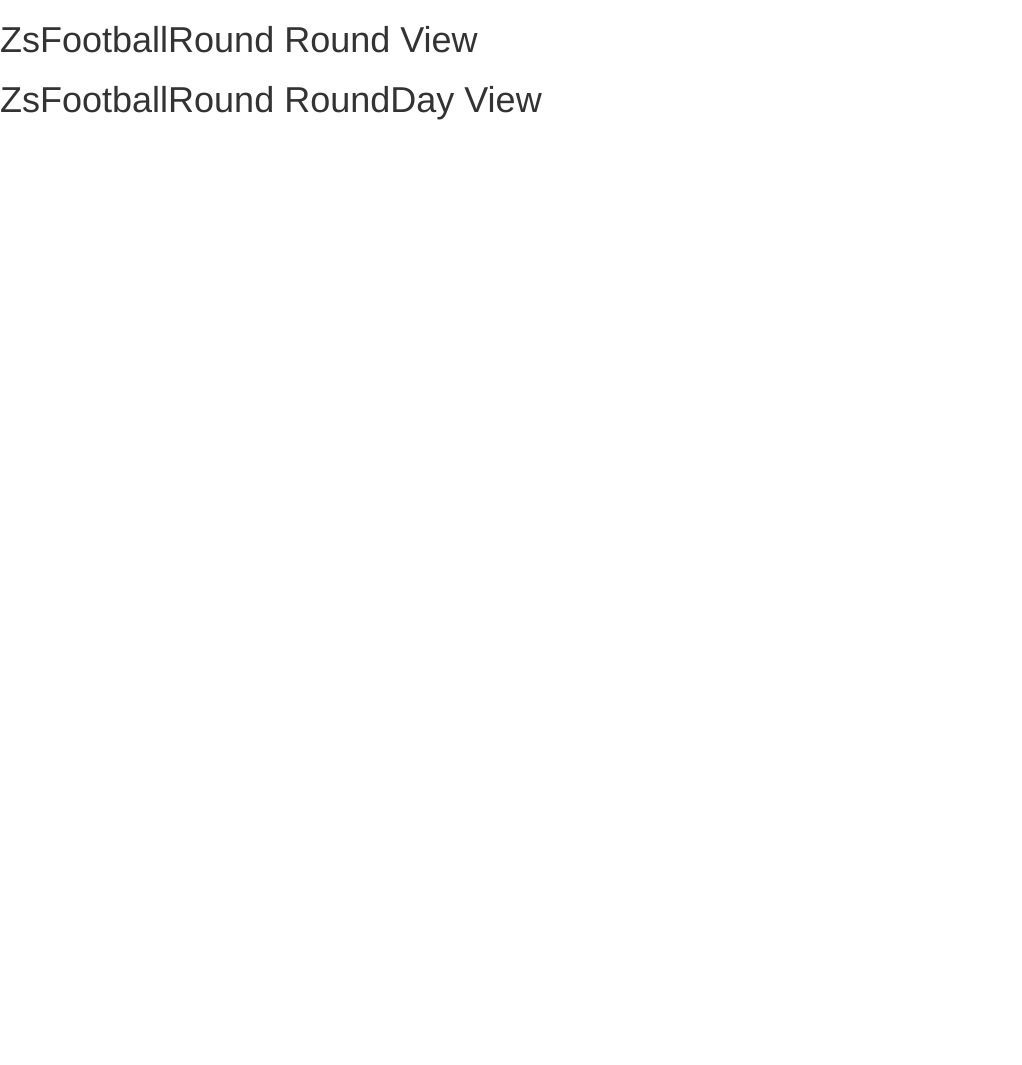
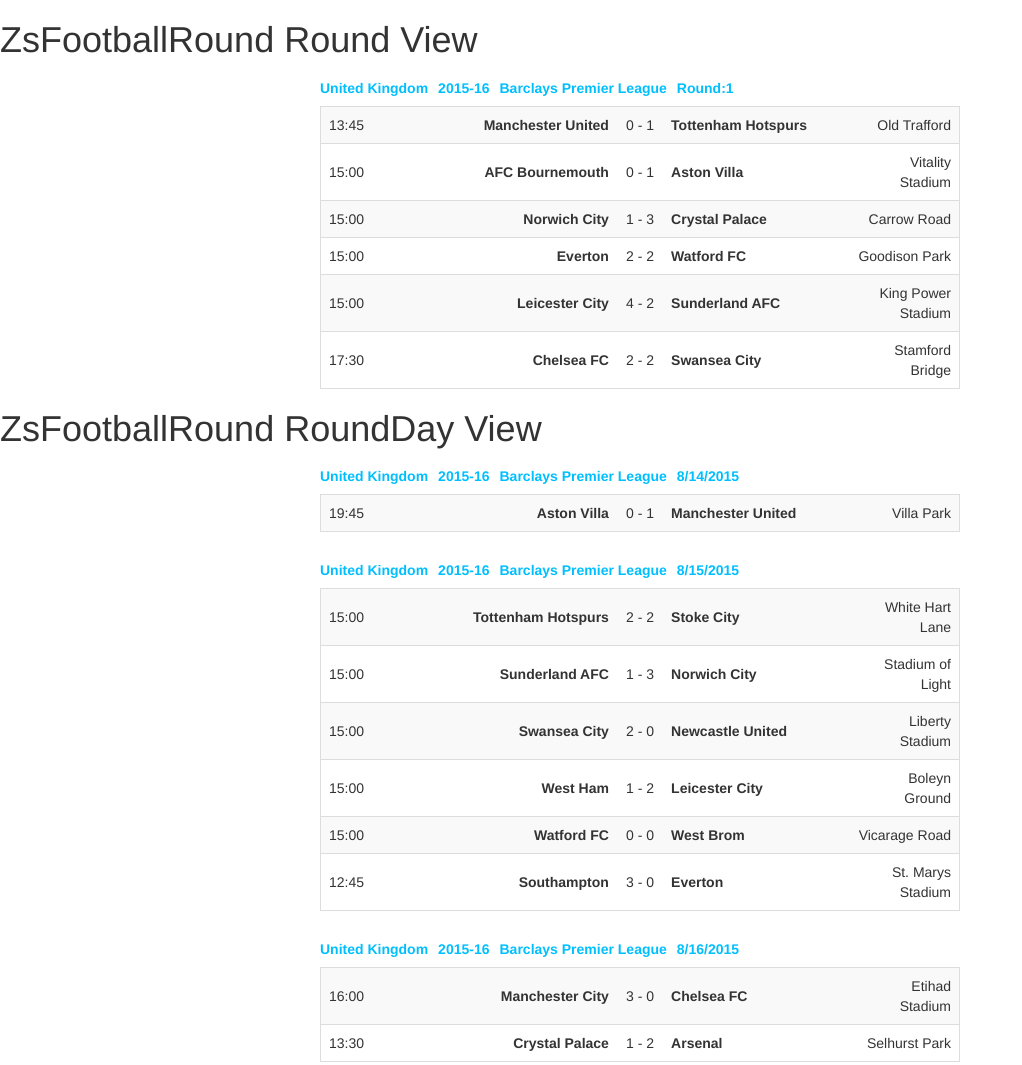
Before and after one commit to zsagia/zsfootball-round, a website: page demos/index.html in a window 1280 px wide. Shown: the top 1065 px of the page, without its empty margins (0-1022 px from the left). Before the commit the page ends 800 px from the top, so only its background shows below. Drawn offline with nearby package versions, Linux system fonts and the light colour scheme.

Commit message:
Adds new goals logic to demos

```diff
--- a/demos/index.html
+++ b/demos/index.html
@@ -5,9 +5,9 @@
 	<title>Demo: ZsFootballRound</title>
 
 	<link rel="stylesheet" href="../node_modules/bootstrap/dist/css/bootstrap.css">
-	<link rel="stylesheet" href="../build/zsFootballRound.css">
+	<link rel="stylesheet" href="../build/round.css">
 
-	<script src="../build/globals/zsFootballRound.js"></script>
+	<script src="../build/globals/Round.js"></script>
 	<style>
 		table {
 			margin: auto;
@@ -21,7 +21,7 @@
 <body>
 	<h1>ZsFootballRound Round View</h1>
 	<script type="text/javascript">
-		new metal.ZsFootballRound({
+		new metal.Round({
 			elementClasses: 'table-striped table-bordered',
 			round: {
 				id: 301,
@@ -39,76 +39,159 @@
 					id: 7101,
 					attendance: 75261,
 					awayClub: 'Tottenham Hotspurs',
-					awayGoals: 0,
+					goals: {
+						awayGoals: {
+							firstHalf: [
+								{22: 'Walker K. (Rooney W.) (own goal)'}
+							],
+							secondHalf: []
+						},
+						homeGoals: {
+							firstHalf: [],
+							secondHalf: []
+						}
+					},
 					homeClub: 'Manchester United',
-					homeGoals: 1,
 					matchDate: 1439041500000,
 					round: 1,
-					venue: {id: 6001},
+					location: {id: 6001, name: 'Old Trafford'},
 					type: {id: 1001, name: 'Premiere League'}
 				},
 				{
 					id: 7102,
 					attendance:  11155,
 					awayClub: 'Aston Villa',
-					awayGoals: 1,
+					goals: {
+						awayGoals: {
+							firstHalf: [],
+							secondHalf: [
+								{
+									72: '(Westwood A.) Gestede R.'
+								}
+							]
+						},
+						homeGoals: {
+							firstHalf: [],
+							secondHalf: []
+						}
+					},
 					homeClub: 'AFC Bournemouth',
-					homeGoals: 0,
 					matchDate: 1439046000000,
 					round: 1,
-					venue: {id: 6004},
+					location: {id: 6004, name: 'Vitality Stadium'},
 					type: {id: 1001, name: 'Premiere League'}
 				},
 				{
 					id: 7103,
 					attendance: 27036,
 					awayClub: 'Crystal Palace',
-					awayGoals: 3,
+					goals: {
+						awayGoals: {
+							firstHalf: [
+								{39: '(Puncheon J.) Zaha W.'}
+							],
+							secondHalf: [
+								{49: '(Souare P.) Delaney D.'},
+								{94: '(McArthur J.) Cabaye Y.'}
+							]
+						},
+						homeGoals: {
+							firstHalf: [],
+							secondHalf: [
+								{69: 'Redmond N. (Hoolahan W.)'}
+							]
+						}
+					},
 					homeClub: 'Norwich City',
-					homeGoals: 1,
 					matchDate: 1439046000000,
 					round: 1,
 					referee: 'Simon Hooper',
-					venue: {id: 6012},
+					location: {id: 6012, name: 'Carrow Road'},
 					type: {id: 1001, name: 'Premiere League'}
 				},
 				{
 					id: 7104,
 					attendance: 39063,
 					awayClub: 'Watford FC',
-					awayGoals: 2,
+					goals: {
+						awayGoals: {
+							firstHalf: [
+								{14: 'Layun M.'}
+							],
+							secondHalf: [
+								{83: '(Deeney T.) Ighalo O.'}
+							]
+						},
+						homeGoals: {
+							firstHalf: [],
+							secondHalf: [
+								{76: 'Barkley R. (Kone A.)'},
+								{86: 'Kone A. (Lukaku R.)'}
+							]
+						}
+					},
 					homeClub: 'Everton',
-					homeGoals: 2,
 					matchDate: 1439046000000,
 					round: 1,
 					referee: 'Mike Jones',
-					venue: 6007,
+					location: {id: 6007, name: 'Goodison Park'},
 					type: {id: 1001, name: 'Premiere League'}
 				},
 				{
 					id: 7105,
 					attendance: 32242,
 					awayClub: 'Sunderland AFC',
-					awayGoals: 2,
+					goals: {
+						awayGoals: {
+							firstHalf: [],
+							secondHalf: [
+								{60: '(Rodwell J.) Defoe J.'},
+								{71: '(Lens J.) Fletcher S.'}
+							]
+						},
+						homeGoals: {
+							firstHalf: [
+								{11: 'Vardy J. (Albrighton M.)'},
+								{18: 'Mahrez R. (Albrighton M.)'},
+								{25: 'Mahrez R. (Penalty)'}],
+							secondHalf: [
+								{66: 'Albrighton M.'}
+							]
+						}
+					},
 					homeClub: 'Leicester City',
-					homeGoals: 4,
 					matchDate: 1439046000000,
 					round: 1,
 					referee: 'Lee Mason',
-					venue: 6008,
+					location: {id: 6008, name: 'King Power Stadium'},
 					type: {id: 1001, name: 'Premiere League'}
 				},
 				{
 					id: 7106,
 					attendance: 41232,
 					awayClub: 'Swansea City',
-					awayGoals: 2,
+					goals: {
+						awayGoals: {
+							firstHalf: [
+								{29: 'Ayew A.'}
+							],
+							secondHalf: [
+								{55: '(Penalty) Gomis B.'}
+							]
+						},
+						homeGoals: {
+							firstHalf: [
+								{23: 'Oscar'},
+								{30: 'Fernandez F. (Own goal)'}
+							],
+							secondHalf: []
+						}
+					},
 					homeClub: 'Chelsea FC',
-					homeGoals: 2,
 					matchDate: 1439055000000,
 					round: 1,
 					referee: 'Michael Oliver',
-					venue: 6005,
+					location: {id: 6005, name: 'Stamford Bridge'},
 					type: {id: 1001, name: 'Premiere League'}
 				}
 			]
@@ -117,7 +200,7 @@
 
 		<h1>ZsFootballRound RoundDay View</h1>
 	<script>
-		new metal.ZsFootballRound({
+		new metal.Round({
 			elementClasses: 'table-striped table-bordered',
 			round: {
 				id: 301,
@@ -129,20 +212,30 @@
 					id: 7111,
 					attendance: 42200,
 					awayClub: 'Manchester United',
-					awayGoals: 1,
+					goals: {
+						awayGoals: {
+							firstHalf: [
+								{29: 'Mata J.) Januzaj A.'}
+							],
+							secondHalf: []
+						},
+						homeGoals: {
+							firstHalf: [],
+							secondHalf: []
+						}
+					},
 					homeClub: 'Aston Villa',
-					homeGoals: 0,
 					matchDate: 1439581500000,
 					round: 2,
 					referee: 'Mike Dean',
-					venue: 6003,
+					location: {id: 6003, name: 'Villa Park'},
 					type: {id: 1001, name: 'Premiere League'}
 				}
 			],
 			roundDay: new Date(1439581500000)
 		});
 
-		new metal.ZsFootballRound({
+		new metal.Round({
 			elementClasses: 'table-striped table-bordered',
 			round: {
 				id: 301,
@@ -154,78 +247,150 @@
 					id: 7112,
 					attendance: 36004,
 					awayClub: 'Stoke City',
-					awayGoals: 2,
+					goals: {
+						awayGoals: {
+							firstHalf: [],
+							secondHalf: [
+								{78: '(Penalty) Arnautovic M.'},
+								{83: '(Ireland S.) Diouf M.'}
+							]
+						},
+						homeGoals: {
+							firstHalf: [
+								{19: 'Dier E. (Eriksen C.)'},
+								{47: 'Chadli N. (Davies B.)'}],
+							secondHalf: []
+						}
+					},
 					homeClub: 'Tottenham Hotspurs',
-					homeGoals: 2,
 					matchDate: 1439650800000,
 					round: 2,
 					referee: 'Robert Madley',
-					venue: 6017,
+					location: {id: 6017, name: 'White Hart Lane'},
 					type: {id: 1001, name: 'Premiere League'}
 				},
 				{
 					id: 7113,
 					attendance: 41379,
 					awayClub: 'Norwich City',
-					awayGoals: 3,
+					goals: {
+						awayGoals: {
+							firstHalf: [
+								{26: 'Martin R.'},
+								{37: '(Hoolahan W.) Whittaker S.'}],
+							secondHalf: [
+								{57: '(Hoolahan W.) Redmond N.'}
+							]
+						},
+						homeGoals: {
+							firstHalf: [],
+							secondHalf: [
+								{88: 'Watmore D.'}
+							]
+						}
+					},
 					homeClub: 'Sunderland AFC',
-					homeGoals: 1,
 					matchDate: 1439650800000,
 					round: 2,
 					referee: 'Kevin Friend',
-					venue: 6015,
+					location: {id: 6015, name: 'Stadium of Light'},
 					type: {id: 1001, name: 'Premiere League'}
 				},
 				{
 					id: 7114,
 					attendance: 20678,
 					awayClub: 'Newcastle United',
-					awayGoals: 0,
+					goals: {
+						awayGoals: {
+							firstHalf: [],
+							secondHalf: []
+						},
+						homeGoals: {
+							firstHalf: [
+								{9: 'Gomis B. (Shelvey J.)'}
+							],
+							secondHalf: [
+								{52: 'Ayew A. (Montero J.)'}
+							]
+						}
+					},
 					homeClub: 'Swansea City',
-					homeGoals: 2,
 					matchDate: 1439650800000,
 					round: 2,
 					referee: 'Mike Jones',
-					venue: 6016,
+					location: {id: 6016, name: 'Liberty Stadium'},
 					type: {id: 1001, name: 'Premiere League'}
 				},
 				{
 					id: 7115,
 					attendance: 34857,
 					awayClub: 'Leicester City',
-					awayGoals: 2,
+					goals: {
+						awayGoals: {
+							firstHalf: [
+								{27: 'Okazaki S.'},
+								{38: '(Albrighton M.) Mahrez R.'}],
+							secondHalf: []
+						},
+						homeGoals: {
+							firstHalf: [],
+							secondHalf: [
+								{55: 'Payet D. (Kouyate C.)'}
+							]
+						}
+					},
 					homeClub: 'West Ham',
-					homeGoals: 1,
 					matchDate: 1439650800000,
 					round: 2,
 					referee: 'Anthony Taylor',
-					venue: 6020,
+					location: {id: 6020, name: 'Boleyn Ground'},
 					type: {id: 1001, name: 'Premiere League'}
 				},
 				{
 					id: 7116,
 					attendance: 20011,
 					awayClub: 'West Brom',
-					awayGoals: 0,
+					goals: {
+						awayGoals: {
+							firstHalf: [],
+							secondHalf: []
+						},
+						homeGoals: {
+							firstHalf: [],
+							secondHalf: []
+						}
+					},
 					homeClub: 'Watford FC',
-					homeGoals: 0,
 					matchDate: 1439650800000,
 					round: 2,
 					referee: 'Paul Tierney',
-					venue: 6018,
+					location: {id: 6018, name: 'Vicarage Road'},
 					type: {id: 1001, name: 'Premiere League'}
 				},
 				{
 					id: 7117,
 					attendance: 30966,
 					awayClub: 'Everton',
-					awayGoals: 3,
+					goals: {
+						awayGoals: {
+							firstHalf: [],
+							secondHalf: []
+						},
+						homeGoals: {
+							firstHalf: [
+								{22: '(Kone A.) Lukaku R.'},
+								{45: '(Barkley R.) Lukaku R.'}
+							],
+							secondHalf: [
+								{84: '(Coleman S.) Barkley R.'}
+							]
+						}
+					},
 					homeClub: 'Southampton',
-					homeGoals: 0,
 					matchDate: 1439642700000,
 					round: 2,
 					referee: 'Michael Oliver',
-					venue: 6013,
+					location: {id: 6013, name: 'St. Marys Stadium'},
 					type: {id: 1001, name: 'Premiere League'}
 				},
 
@@ -233,7 +398,7 @@
 			roundDay: new Date(1439650800000)
 		});
 
-		new metal.ZsFootballRound({
+		new metal.Round({
 			elementClasses: 'table-striped table-bordered',
 			round: {
 				id: 301,
@@ -245,28 +410,55 @@
 					id: 7118,
 					attendance: 54331,
 					awayClub: 'Chelsea FC',
-					awayGoals: 0,
+					goals: {
+						awayGoals: {
+							firstHalf: [],
+							secondHalf: []
+						},
+						homeGoals: {
+							firstHalf: [
+								{32: 'S. Agüero (Toure Y.)'}],
+							secondHalf: [
+								{79: 'Kompany V. (Silva D.)'},
+								{85: 'Fernandinho (Silva D.)'}
+							]
+						}
+					},
 					homeClub: 'Manchester City',
-					homeGoals: 3,
 					matchDate: 1439740800000,
-					round: 2
+					round: 2,
+					location: {id: 0, name: 'Etihad Stadium'}
 				},
 				{
 					id: 7119,
 					attendance: 24732,
 					awayClub: 'Arsenal',
-					awayGoals: 2,
+					goals: {
+						awayGoals: {
+							firstHalf: [
+								{16: '(Özil M.) Giroud O.'}
+							],
+							secondHalf: [
+								{55: '(Own goal) (Sanchez A.) Delaney D.'}]
+						},
+						homeGoals: {
+							firstHalf: [
+								{28: 'Ward J. (McArthur J.)'}],
+							secondHalf: [
+							]
+						}
+					},
 					homeClub: 'Crystal Palace',
-					homeGoals: 1,
 					matchDate: 1439731800000,
-					round: 2
+					round: 2,
+					location: {id: 0, name: 'Selhurst Park'}
 				}
 
 			],
 			roundDay: new Date(1439740800000)
 		});
 
-		new metal.ZsFootballRound({
+		new metal.Round({
 			elementClasses: 'table-striped table-bordered',
 			round: {
 				id: 301,
@@ -278,11 +470,24 @@
 					id: 7120,
 					attendance: 44102,
 					awayClub: 'AFC Bournemouth',
-					awayGoals: 0,
+					goals: {
+						awayGoals: {
+							firstHalf: [
+							],
+							secondHalf: []
+						},
+						homeGoals: {
+							firstHalf: [
+								{26: 'Benteke C. (Henderson J.)'}
+							],
+							secondHalf: [
+							]
+						}
+					},
 					homeClub: 'Liverpool FC',
-					homeGoals: 1,
 					matchDate: 1439841600000,
-					round: 2
+					round: 2,
+					location: {id: 6013, name: 'Anfield Road'}
 				}
 			],
 			roundDay: new Date(1439841600000)
```
